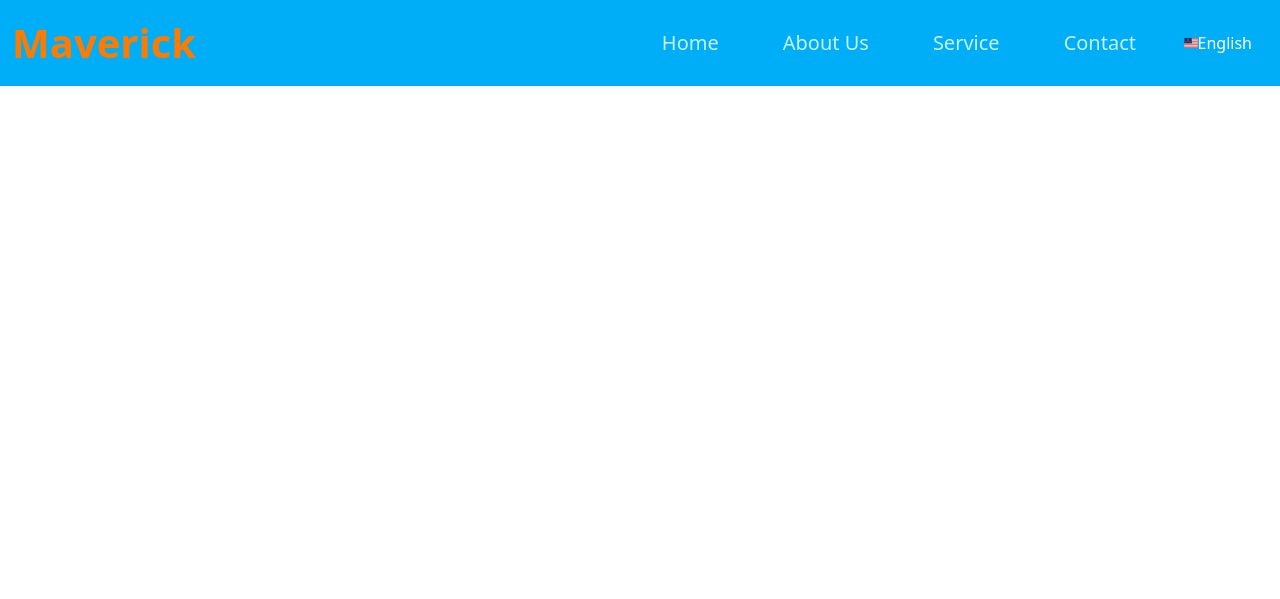
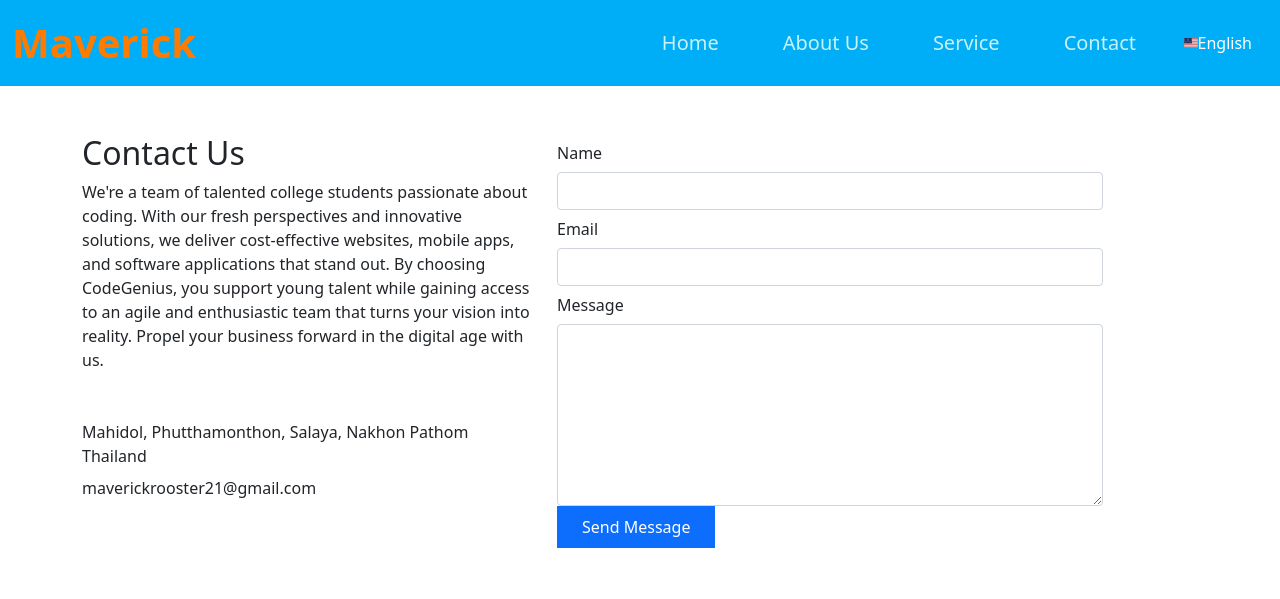
Before and after one commit to Shaunnaa/MaverickTeam-Web, a plain HTML site: page contact.html in a window 1280 px wide. Drawn offline with nearby package versions, Linux system fonts and the light colour scheme.

Commit message:
UpdateAboutAndContact

```diff
--- a/contact.html
+++ b/contact.html
@@ -66,6 +66,53 @@
         </nav>
         <!--End Navbar-->
 
+        <div class="container my-5">
+            <div class="row">
+            <div class="col-md-5 mr-auto">
+            <h2>Contact Us</h2>
+            <p class="mb-5">We're a team of talented college students passionate about coding. With our fresh perspectives and innovative solutions, we deliver cost-effective websites, mobile apps, and software applications that stand out. By choosing CodeGenius, you support young talent while gaining access to an agile and enthusiastic team that turns your vision into reality. Propel your business forward in the digital age with us.</p>
+            <ul class="list-unstyled pl-md-5 mb-5">
+            <li class="d-flex text-black mb-2">
+            <span class="mr-3"><span class="icon-map"></span></span> Mahidol, Phutthamonthon, Salaya, Nakhon Pathom <br> Thailand
+            </li>
+            <li class="d-flex text-black"><span class="mr-3"><span class="icon-envelope-o"></span></span> maverickrooster21@gmail.com </li>
+            </ul>
+            </div>
+            <div class="col-md-6">
+            <form class="mb-5" method="post" id="contactForm" name="contactForm" novalidate="novalidate">
+            <div class="row">
+            <div class="col-md-12 form-group">
+            <label for="name" class="col-form-label">Name</label>
+            <input type="text" class="form-control" name="name" id="name">
+            </div>
+            </div>
+            <div class="row">
+            <div class="col-md-12 form-group">
+            <label for="email" class="col-form-label">Email</label>
+            <input type="text" class="form-control" name="email" id="email">
+            </div>
+            </div>
+            <div class="row">
+            <div class="col-md-12 form-group">
+            <label for="message" class="col-form-label">Message</label>
+            <textarea class="form-control" name="message" id="message" cols="30" rows="7"></textarea>
+            </div>
+            </div>
+            <div class="row">
+            <div class="col-md-12">
+            <input type="submit" value="Send Message" class="btn btn-primary rounded-0 py-2 px-4">
+            <span class="submitting"></span>
+            </div>
+            </div>
+            </form>
+            <div id="form-message-warning mt-4"></div>
+            <div id="form-message-success">
+            </div>
+            </div>
+            </div>
+
+            </div>
+
 
     </body>
 
```
